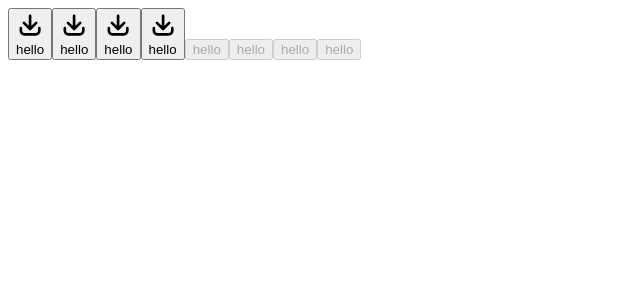
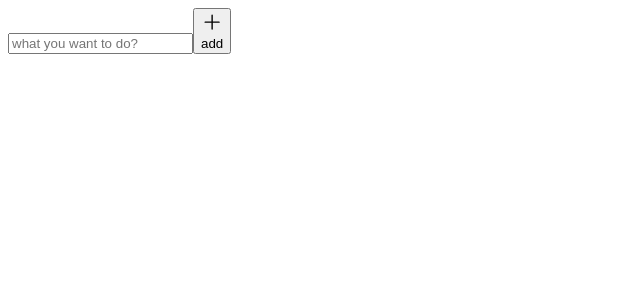
Before and after one commit to sinskiy/strou, a Next.js app: page / in a window 1280 px wide. Shown: the top 300 px of the page, without its empty margins (0-640 px from the left). Built offline with nearby package versions, Linux system fonts and the light colour scheme.

Commit message:
redesign

```diff
--- a/app/globals.css
+++ b/app/globals.css
@@ -4,53 +4,34 @@
 
 @layer components {
   button {
-    @apply relative flex justify-center items-center gap-2 has-[svg]:pl-4 px-6 py-2.5 rounded-full;
+    @apply relative flex justify-center items-center gap-2 px-6 py-2.5 rounded-md !transition-[transform,background-color] active:scale-95;
   }
   button:disabled {
-    @apply grayscale opacity-70 cursor-not-allowed;
-  }
-
-  .icon {
-    @apply px-2 py-2;
+    @apply grayscale opacity-70 pointer-events-none;
   }
 
   .filled {
-    @apply interactive-bg-primary transition-[filter,background-color];
-  }
-  .filled:hover {
-    @apply drop-shadow-lg;
-  }
-  .filled:active {
-    @apply drop-shadow-md;
+    @apply interactive-bg-primary;
   }
 
   .tonal {
-    @apply interactive-bg-primary-container transition-[background-color,filter];
-  }
-  .tonal:hover {
-    @apply drop-shadow-lg;
-  }
-  .tonal:active {
-    @apply drop-shadow-md;
+    @apply interactive-bg-primary-container;
   }
 
   .outlined {
-    @apply !text-primary border-2 border-outline transition-colors;
-  }
-  .outlined:hover:not(:disabled) {
-    @apply interactive-bg-primary-container;
+    @apply !text-primary border-2 border-outline hover:interactive-bg-primary-container;
   }
 
   .text {
     @apply text-primary;
   }
   .text::before {
-    @apply content-[""] absolute opacity-0 scale-0 bottom-0 left-0 right-0 top-0 bg-black rounded-full transition-[transform,opacity] duration-300;
-  }
-  .text:hover:not(:disabled)::before {
-    @apply scale-100 opacity-5;
-  }
-  .text:active::before {
-    @apply opacity-10;
+    @apply content-[""] absolute opacity-0 scale-0 bottom-0 left-0 right-0 top-0 bg-black rounded-full duration-300 hover:scale-100 hover:opacity-5 active:opacity-10;
   }
 }
+
+@layer components {
+  input[type="text"] {
+    @apply bg-surface-container border-2 border-outline/30 h-14 pl-4 text-2xl rounded-md placeholder:text-on-surface/30 focus-visible:border-outline transition-colors;
+  }
+}
--- a/app/page.tsx
+++ b/app/page.tsx
@@ -1,66 +1,41 @@
+"use client";
+
+import { useState } from "react";
+
 export default function Home() {
+  const [newTask, setNewTask] = useState("");
   return (
-    <main className="flex">
-      <button className="filled">
-        <svg
-          xmlns="http://www.w3.org/2000/svg"
-          viewBox="0 0 16 16"
-          fill="currentColor"
-          className="w-4 h-4"
-        >
-          <path d="M8.75 2.75a.75.75 0 0 0-1.5 0v5.69L5.03 6.22a.75.75 0 0 0-1.06 1.06l3.5 3.5a.75.75 0 0 0 1.06 0l3.5-3.5a.75.75 0 0 0-1.06-1.06L8.75 8.44V2.75Z" />
-          <path d="M3.5 9.75a.75.75 0 0 0-1.5 0v1.5A2.75 2.75 0 0 0 4.75 14h6.5A2.75 2.75 0 0 0 14 11.25v-1.5a.75.75 0 0 0-1.5 0v1.5c0 .69-.56 1.25-1.25 1.25h-6.5c-.69 0-1.25-.56-1.25-1.25v-1.5Z" />
-        </svg>
-        hello
-      </button>
-      <button className="outlined">
-        <svg
-          xmlns="http://www.w3.org/2000/svg"
-          viewBox="0 0 16 16"
-          fill="currentColor"
-          className="w-4 h-4"
-        >
-          <path d="M8.75 2.75a.75.75 0 0 0-1.5 0v5.69L5.03 6.22a.75.75 0 0 0-1.06 1.06l3.5 3.5a.75.75 0 0 0 1.06 0l3.5-3.5a.75.75 0 0 0-1.06-1.06L8.75 8.44V2.75Z" />
-          <path d="M3.5 9.75a.75.75 0 0 0-1.5 0v1.5A2.75 2.75 0 0 0 4.75 14h6.5A2.75 2.75 0 0 0 14 11.25v-1.5a.75.75 0 0 0-1.5 0v1.5c0 .69-.56 1.25-1.25 1.25h-6.5c-.69 0-1.25-.56-1.25-1.25v-1.5Z" />
-        </svg>
-        hello
-      </button>
-      <button className="tonal">
-        <svg
-          xmlns="http://www.w3.org/2000/svg"
-          viewBox="0 0 16 16"
-          fill="currentColor"
-          className="w-4 h-4"
-        >
-          <path d="M8.75 2.75a.75.75 0 0 0-1.5 0v5.69L5.03 6.22a.75.75 0 0 0-1.06 1.06l3.5 3.5a.75.75 0 0 0 1.06 0l3.5-3.5a.75.75 0 0 0-1.06-1.06L8.75 8.44V2.75Z" />
-          <path d="M3.5 9.75a.75.75 0 0 0-1.5 0v1.5A2.75 2.75 0 0 0 4.75 14h6.5A2.75 2.75 0 0 0 14 11.25v-1.5a.75.75 0 0 0-1.5 0v1.5c0 .69-.56 1.25-1.25 1.25h-6.5c-.69 0-1.25-.56-1.25-1.25v-1.5Z" />
-        </svg>
-        hello
-      </button>
-      <button className="text">
-        <svg
-          xmlns="http://www.w3.org/2000/svg"
-          viewBox="0 0 16 16"
-          fill="currentColor"
-          className="w-4 h-4"
-        >
-          <path d="M8.75 2.75a.75.75 0 0 0-1.5 0v5.69L5.03 6.22a.75.75 0 0 0-1.06 1.06l3.5 3.5a.75.75 0 0 0 1.06 0l3.5-3.5a.75.75 0 0 0-1.06-1.06L8.75 8.44V2.75Z" />
-          <path d="M3.5 9.75a.75.75 0 0 0-1.5 0v1.5A2.75 2.75 0 0 0 4.75 14h6.5A2.75 2.75 0 0 0 14 11.25v-1.5a.75.75 0 0 0-1.5 0v1.5c0 .69-.56 1.25-1.25 1.25h-6.5c-.69 0-1.25-.56-1.25-1.25v-1.5Z" />
-        </svg>
-        hello
-      </button>
-      <button disabled className="filled">
-        hello
-      </button>
-      <button disabled className="outlined">
-        hello
-      </button>
-      <button disabled className="tonal">
-        hello
-      </button>
-      <button disabled className="text">
-        hello
-      </button>
+    <main className="flex flex-col items-center justify-center gap-4">
+      <div className="flex gap-4">
+        <input
+          value={newTask}
+          onChange={(e) => setNewTask(e.target.value)}
+          type="text"
+          placeholder="what you want to do?"
+          name="task-title"
+          id="task-title"
+        />
+        <button className="filled px-4">
+          <svg
+            xmlns="http://www.w3.org/2000/svg"
+            fill="none"
+            viewBox="0 0 24 24"
+            strokeWidth={1.5}
+            stroke="currentColor"
+            className="w-6 h-6"
+          >
+            <path
+              strokeLinecap="round"
+              strokeLinejoin="round"
+              d="M12 4.5v15m7.5-7.5h-15"
+            />
+          </svg>
+          add
+        </button>
+      </div>
+      <div>
+        <h1 className="text-4xl font-extrabold">{newTask}</h1>
+      </div>
     </main>
   );
 }
--- a/tailwind.config.ts
+++ b/tailwind.config.ts
@@ -13,5 +13,5 @@ const config: Config = {
   plugins: [],
 };
 export default withMaterialColors(config, {
-  primary: "#ff0000",
+  primary: "#446732",
 });
```
